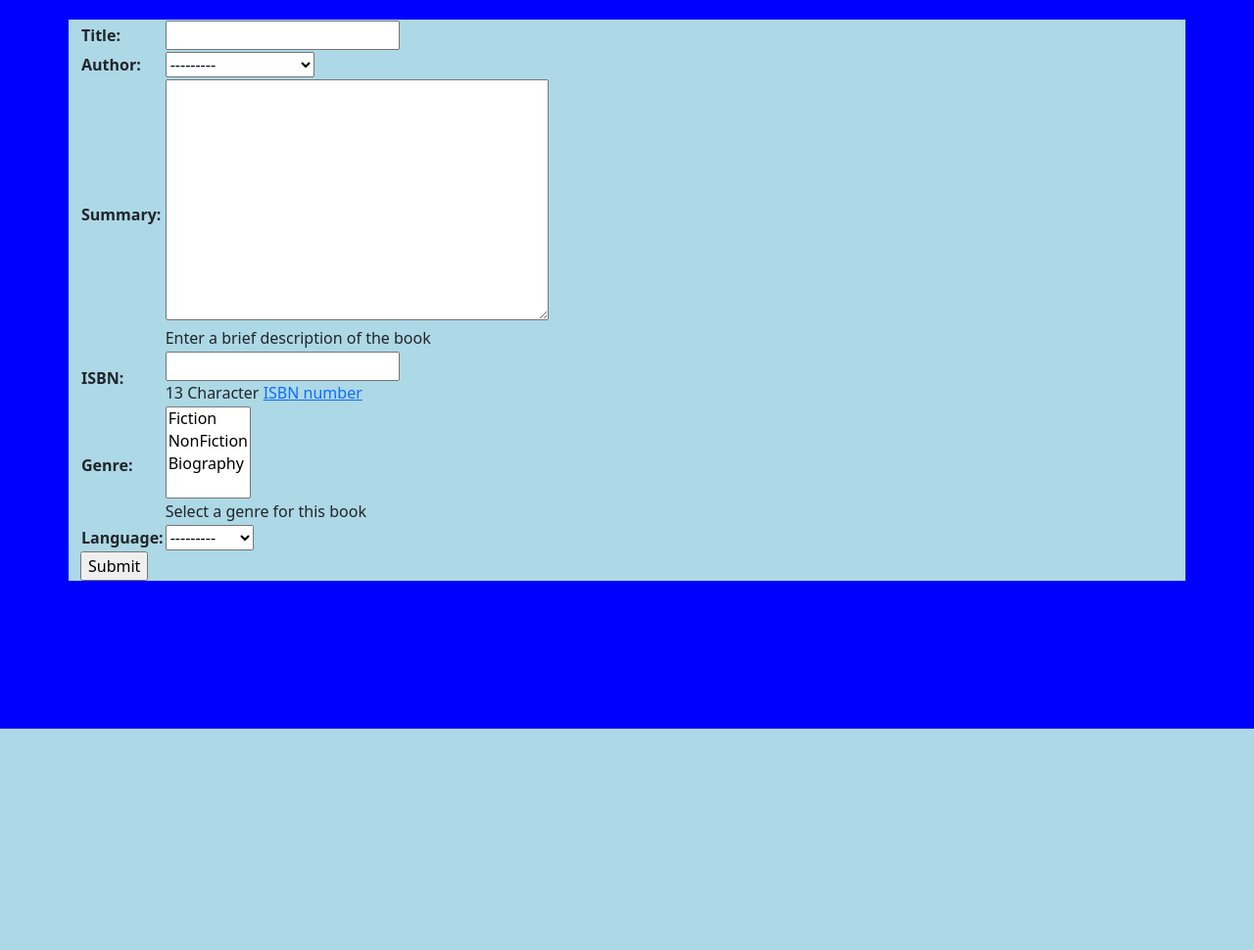
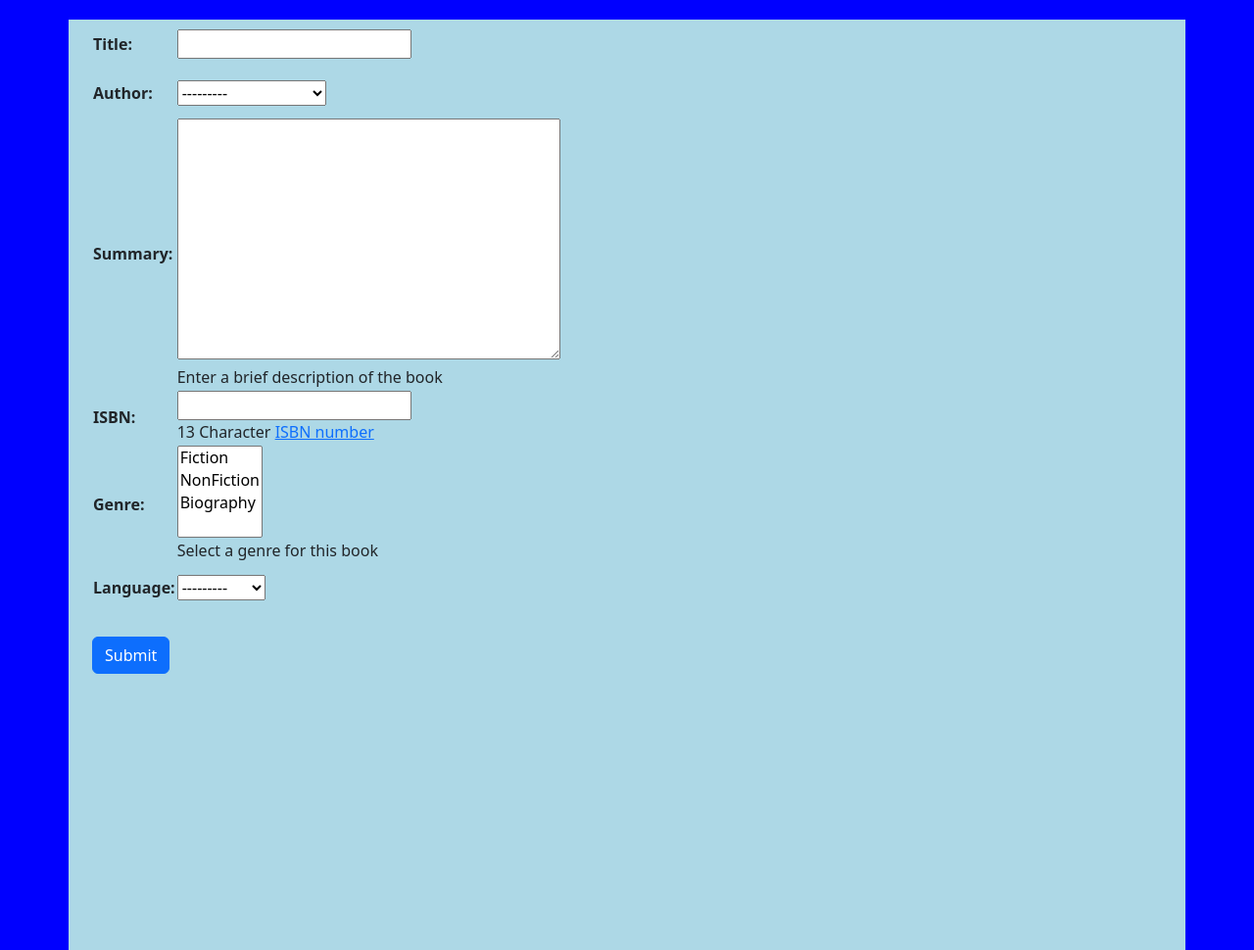
Before and after one commit to ahorner54/csci313-assignment-4-Andrew-Horner, a Django app: page /catalog/book/create/ in a window 1280 px wide. Shown: the part 56-1026 px from the top of the page at 98% size. Before the commit the page ends 800 px from the top, so only its background shows below. Run offline with Django 5.2, Linux system fonts and the light colour scheme; a user stored in the database is signed in; data comes from the database, SQL or seed files in the repository; both versions use the stored data as it was after the commit.

Commit message:
Added spacing for book and author create forms

```diff
--- a/locallibrary/catalog/static/css/styles.css
+++ b/locallibrary/catalog/static/css/styles.css
@@ -8,7 +8,9 @@ body {
 
 body>.container {
   background-color: lightblue;
-  height: 200%;
+  min-height: 200px;
+  max-height: 950px;
+  height: 950px;
 }
 
 #logout-form {
@@ -35,3 +37,24 @@ body>.container {
   font-size: 15pt;
   list-style-type: square;
 }
+
+#authorForm>tr,
+td,
+th {
+  height: 50px;
+}
+
+#authorForm>h2 {
+  margin: 100px;
+  color: red;
+}
+
+#bookForm>tr,
+td,
+th {
+  height: 50px;
+}
+
+#bookForm>input {
+  margin-top: 25px;
+}
--- a/locallibrary/catalog/templates/catalog/author_form.html
+++ b/locallibrary/catalog/templates/catalog/author_form.html
@@ -1,8 +1,12 @@
 {% extends "base_generic.html" %}
 
-
+{% block style %}
+{% load static %}
+<link rel="stylesheet" href="{% static 'css/styles.css' %}" />
+{% endblock style %}
 
 {% block content %}
+<h2 id="authorForm">Create A New Author Record</h2>
 <form action="" method="post">
   {% csrf_token %}
   <table>
--- a/locallibrary/catalog/templates/catalog/book_form.html
+++ b/locallibrary/catalog/templates/catalog/book_form.html
@@ -1,11 +1,18 @@
 {% extends "base_generic.html" %}
 
+{% block style %}
+{% load static %}
+<link rel="stylesheet" href="{% static 'css/styles.css' %}" />
+{% endblock style %}
+
 {% block content %}
-<form action="" method="post">
-  {% csrf_token %}
-  <table>
-    {{ form.as_table }}
-  </table>
-  <input type="submit" value="Submit" />
-</form>
+  <div class="container-fluid">
+  <form action="" method="post" id="bookForm">
+    {% csrf_token %}
+    <table>
+      {{ form.as_table }}
+    </table>
+    <input type="submit" value="Submit" class="btn btn-primary" />
+  </form>
+</div>
 {% endblock %}
```
Also changed, not shown: locallibrary/db.sqlite3.
